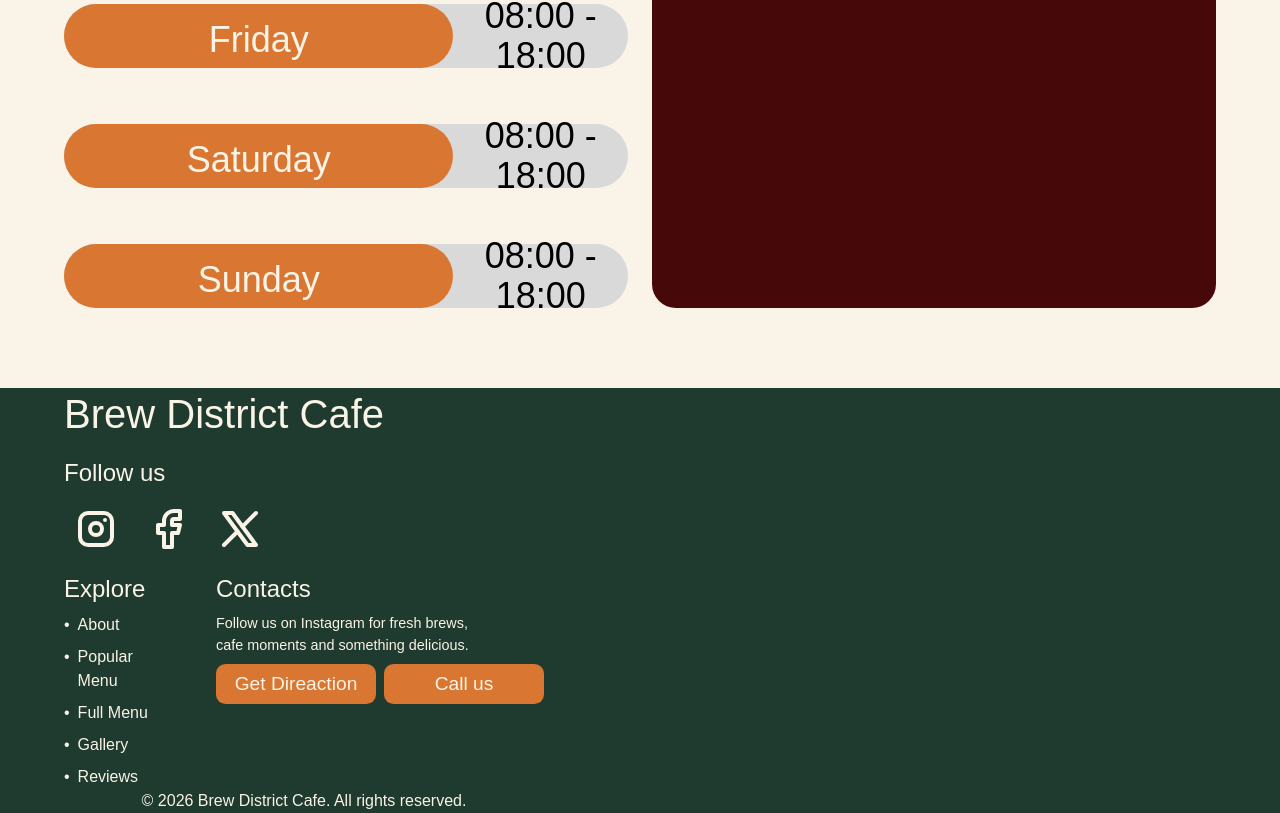
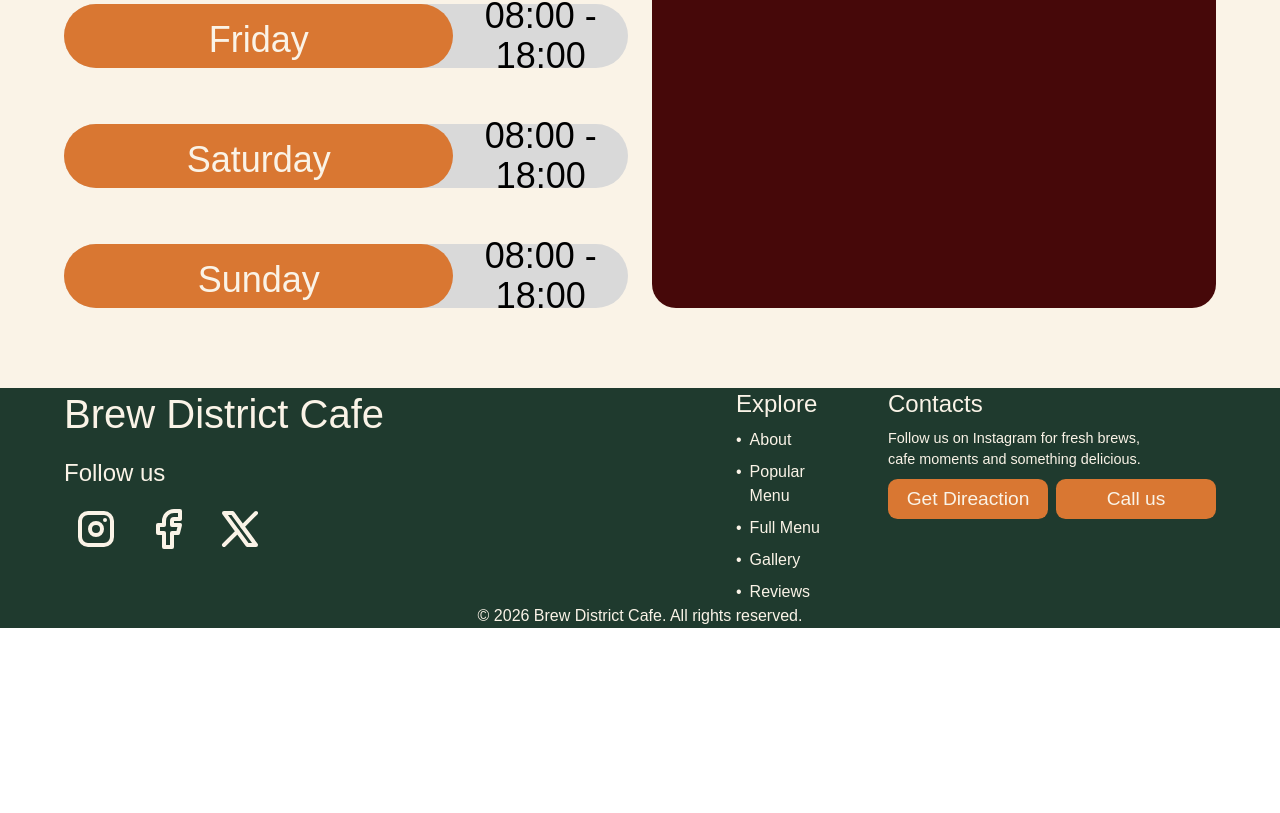
Before and after one commit to unknowdeepanshu/cafe-and-restaurant, a React (Vite) app in the folder Brew District Cafe/: page / in a window 1280 px wide. Shown: the part 7181-7994 px from the top of the page. After the commit the page ends 7809 px from the top, so only its background shows below. Built offline with nearby package versions, Linux system fonts and the light colour scheme; a web font is replaced by a local one.

Commit message:
fix:footer position

```diff
--- a/Brew District Cafe/src/components/Footer/Footer.tsx
+++ b/Brew District Cafe/src/components/Footer/Footer.tsx
@@ -46,9 +46,9 @@ function Footer() {
       >
         <motion.div
           variants={itemVariants}
-          className="mx-16 flex h-full flex-col justify-around"
+          className="mx-16 flex h-full w-full flex-col justify-around"
         >
-          <div className="md:flex-rows my-10 flex min-h-9/12 flex-col justify-between gap-5 md:my-0 md:gap-5">
+          <div className="my-10 flex min-h-9/12 flex-col justify-between gap-5 md:my-0 md:flex-row md:gap-5">
             <div className="text-CreamBackgournd flex flex-col gap-4">
               <h2 className="text-2xl lg:text-[2.5rem]">Brew District Cafe</h2>
               <p className="text-[1rem] lg:text-2xl">Follow us</p>
```
